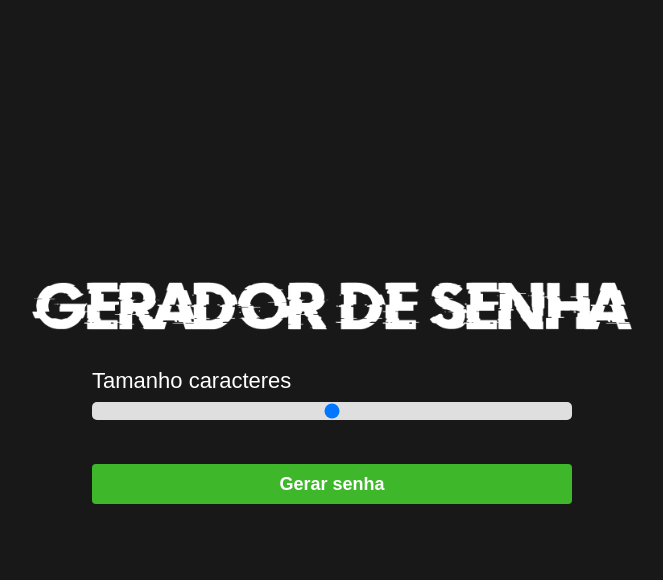
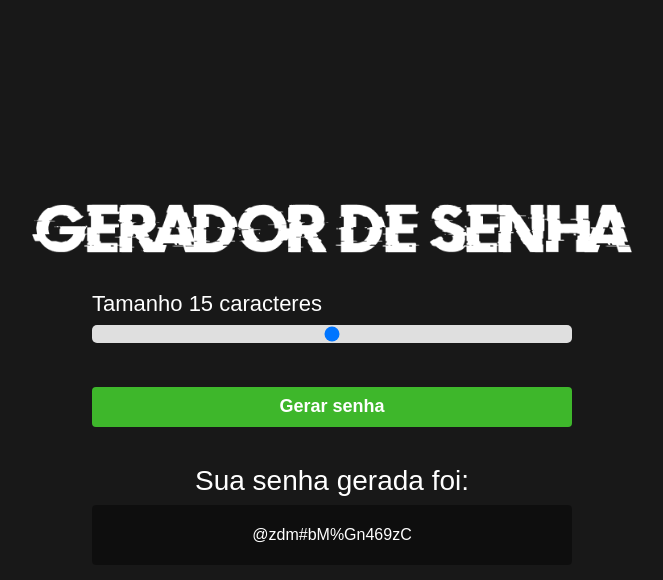
Before and after one commit to danieelsodree/geradordesenha, a plain HTML site: page index.html in a window 1280 px wide. Both pictures are taken after a click on the button "Gerar senha". Shown: the whole page, without its empty margins (308-971 px from the left). Drawn offline with Linux system fonts and the light colour scheme.

Commit message:
js pronto

```diff
--- a/index.html
+++ b/index.html
@@ -12,18 +12,18 @@
 
 <body>
 
-    <img class="logo"" src=" ./assets/logo.png" alt="Gerador de senha logo">
+    <img class="logo" src=" ./assets/logo.png" alt="Gerador de senha logo">
 
     <main class="container-input">
         <span>Tamanho <span id="valor"></span> caracteres</span>
         <input id="slider" class="slider" type="range" min="5" max="25" value="15">
 
-        <button id="button" class="button-cta">Gerar senha</button>
+        <button id="button" class="button-cta" onclick="generatePassword()">Gerar senha</button>
     </main>
 
-    <div id="container-password" class="container-password hide">
+    <div id="container-password" onclick="copyPassword()" class="container-password hide">
         <span class="title">Sua senha gerada foi:</span>
-        <span id="password" class="password">123123123123</span>
+        <span id="password" class="password"></span>
         <span class="tooltip">Clique na senha para copiar.👆</span>
     </div>
 
--- a/script.js
+++ b/script.js
@@ -0,0 +1,35 @@
+
+let sliderElement = document.querySelector("#slider");
+let buttonElement = document.querySelector("#button");
+
+let sizePassword = document.querySelector("#valor");
+let password = document.querySelector("#password");
+
+let containerPassword = document.querySelector("#container-password");
+
+let charset = "abcdefghijklmnopqrstuvwxyzABCDEFGHIJKLMNOPQRSTUVWXYZ1234567890!@#$%&";
+let novaSenha = "";
+
+sizePassword.innerHTML = sliderElement.value;
+
+slider.oninput = function(){
+    sizePassword.innerHTML = this.value;
+}
+
+function generatePassword(){
+
+    let pass = "";
+
+    for(let i = 0, n = charset.length; i < sliderElement.value; ++i){
+        pass += charset.charAt(Math.floor(Math.random() * n));
+    }
+
+    containerPassword.classList.remove("hide");
+    password.innerHTML = pass;
+    novaSenha = pass;
+}
+
+function copyPassword(){
+    alert("Senha copiada com sucesso!")
+    navigator.clipboard.writeText(novaSenha);
+}
```
Also changed, not shown: style.css (+10 -11 lines).
